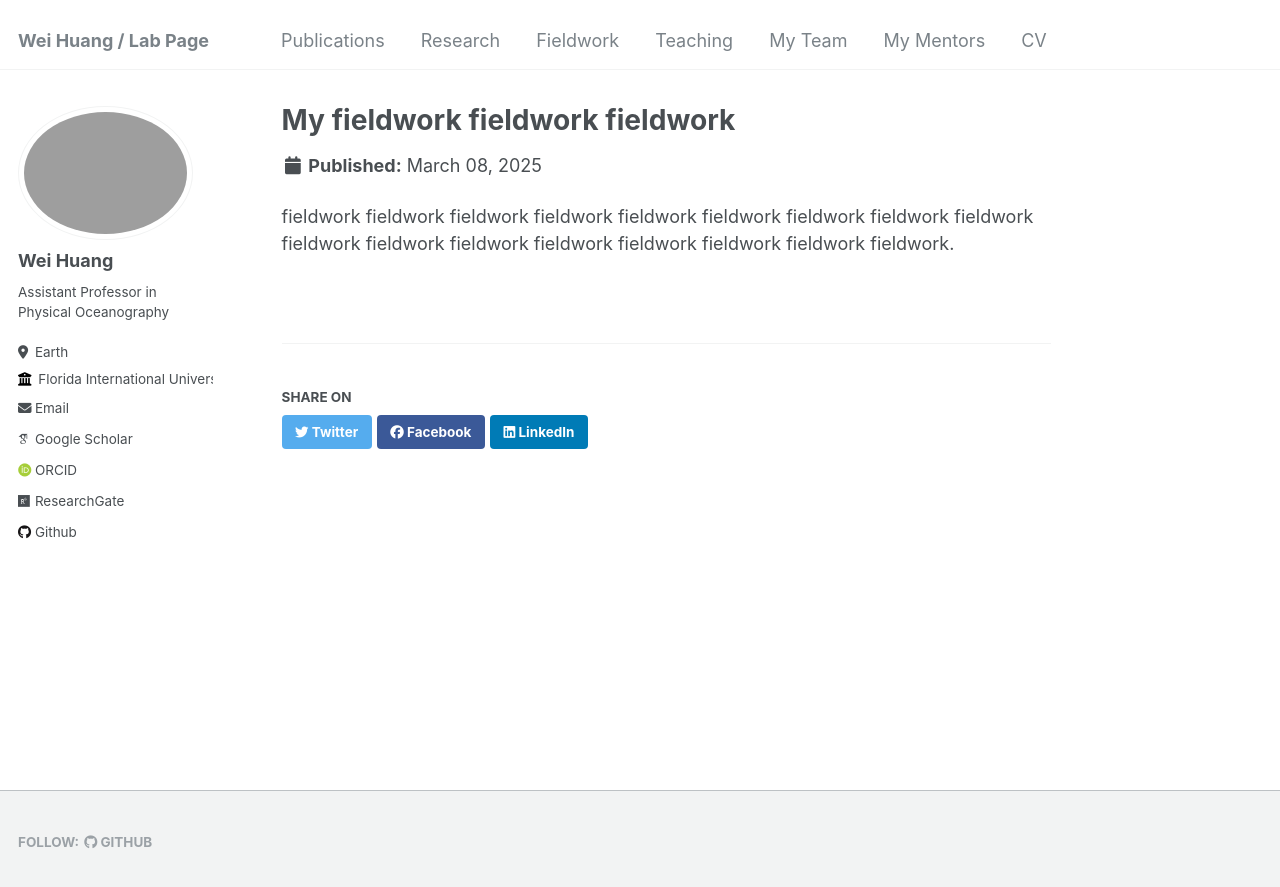
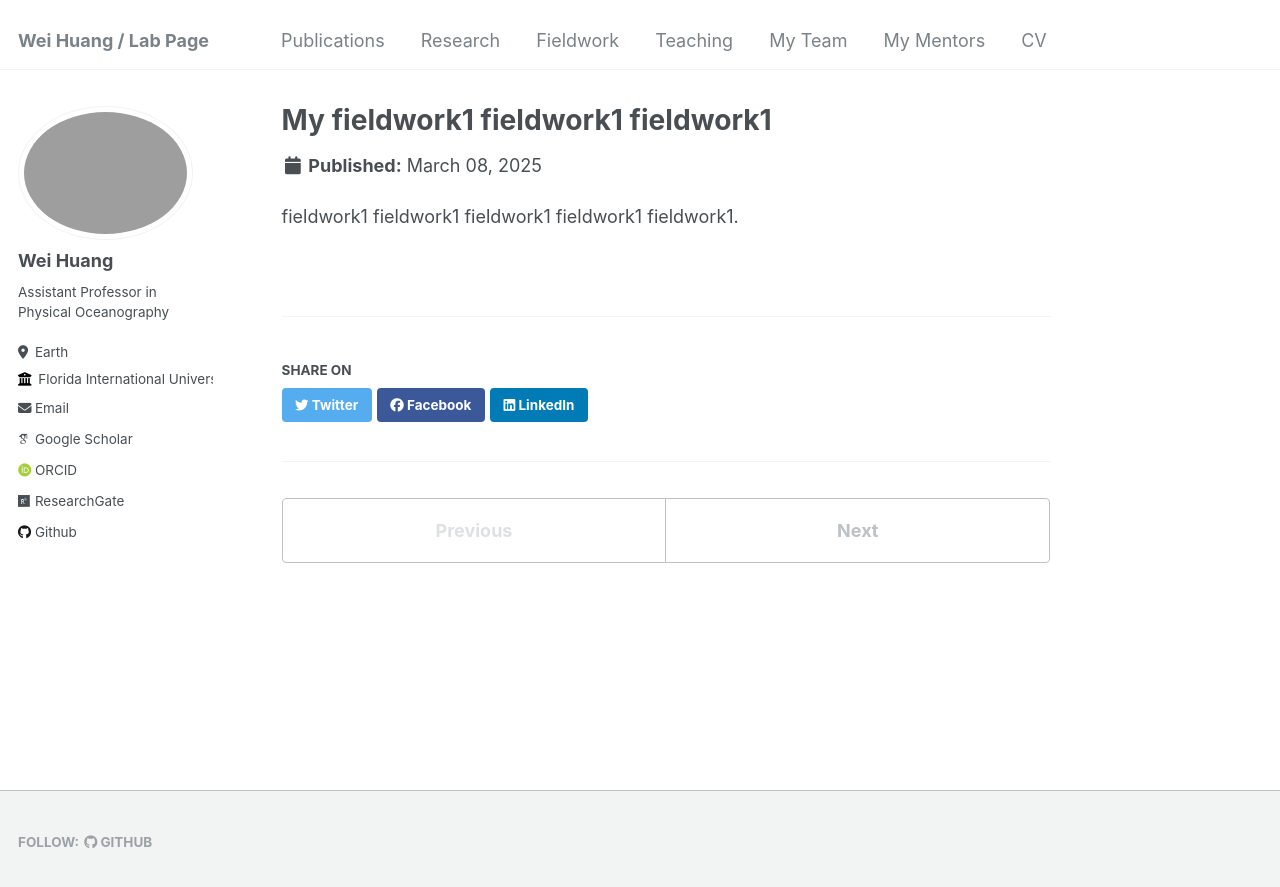
Before and after one commit to huang96169/huang96169.github.io, a Jekyll site: the page built from _fieldwork/fieldwork-1.md, in a window 1280 px wide. Shown: the top 887 px of the page. Built offline with Jekyll 4.4.1, drawn with Linux system fonts in a browser that asks for light colours; some web fonts are replaced.

Commit message:
add fieldwork photos

```diff
--- a/_fieldwork/fieldwork-1.md
+++ b/_fieldwork/fieldwork-1.md
@@ -1,8 +1,8 @@
 ---
-title: "My fieldwork fieldwork fieldwork"
-short:  fieldwork fieldwork fieldwork fieldwork fieldwork fieldwork fieldwork fieldwork fieldwork fieldwork fieldwork fieldwork fieldwork fieldwork fieldwork fieldwork fieldwork fieldwork fieldwork.
-excerpt: "<img src='/images/Mentor_DrLi.jpg'>"
+title: "My fieldwork1 fieldwork1 fieldwork1"
+short:  fieldwork1 fieldwork1 fieldwork1 fieldwork1 fieldwork1 fieldwork1 fieldwork1.
+excerpt: "<img src='/images/fieldwork1.jpg'>"
 collection: fieldwork
 ---
 
-fieldwork fieldwork fieldwork fieldwork fieldwork fieldwork fieldwork fieldwork fieldwork fieldwork fieldwork fieldwork fieldwork fieldwork fieldwork fieldwork fieldwork.
+ fieldwork1 fieldwork1 fieldwork1 fieldwork1 fieldwork1.
```
Also changed, not shown: _fieldwork/fieldwork-2.md (added, +8 -0 lines), 2 other files.
